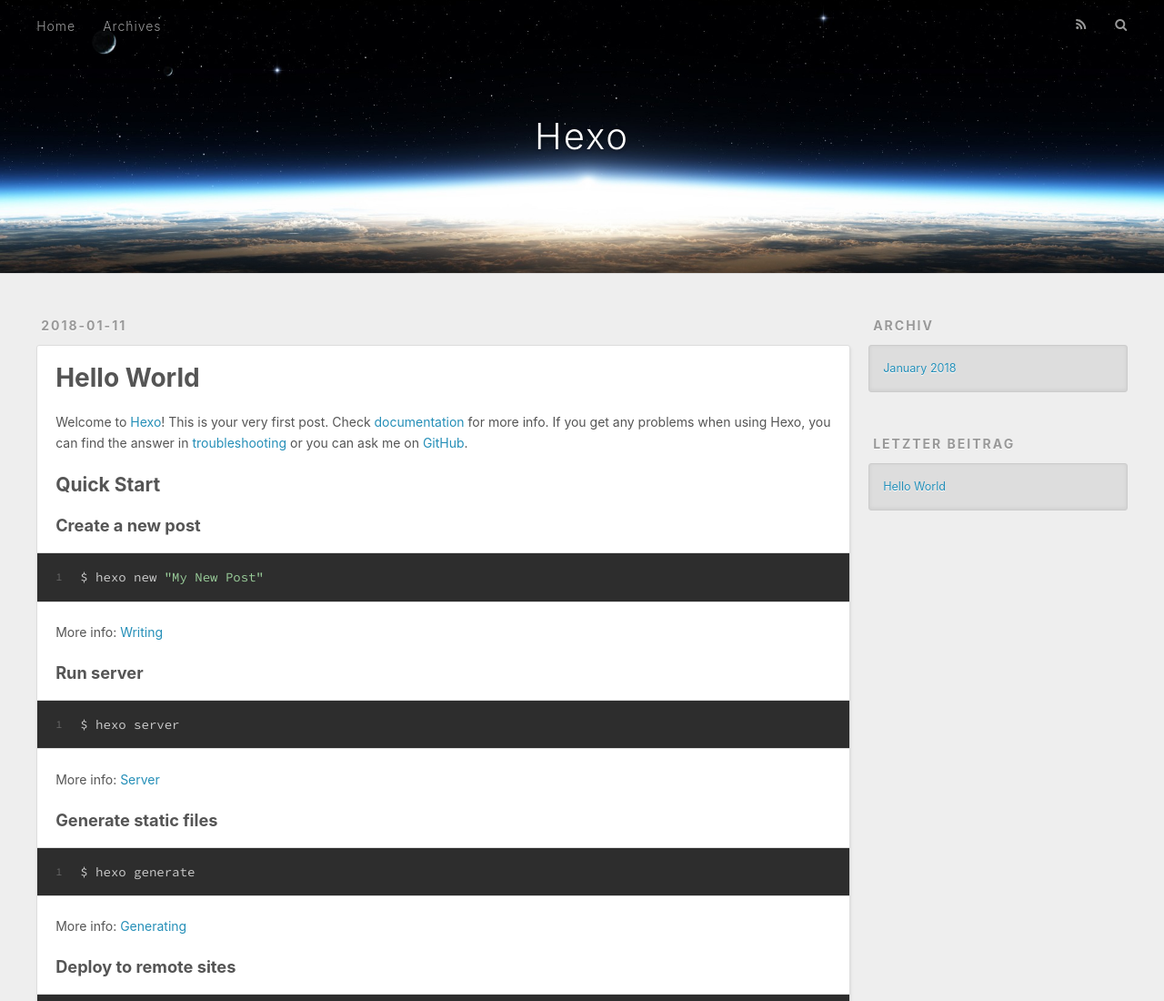
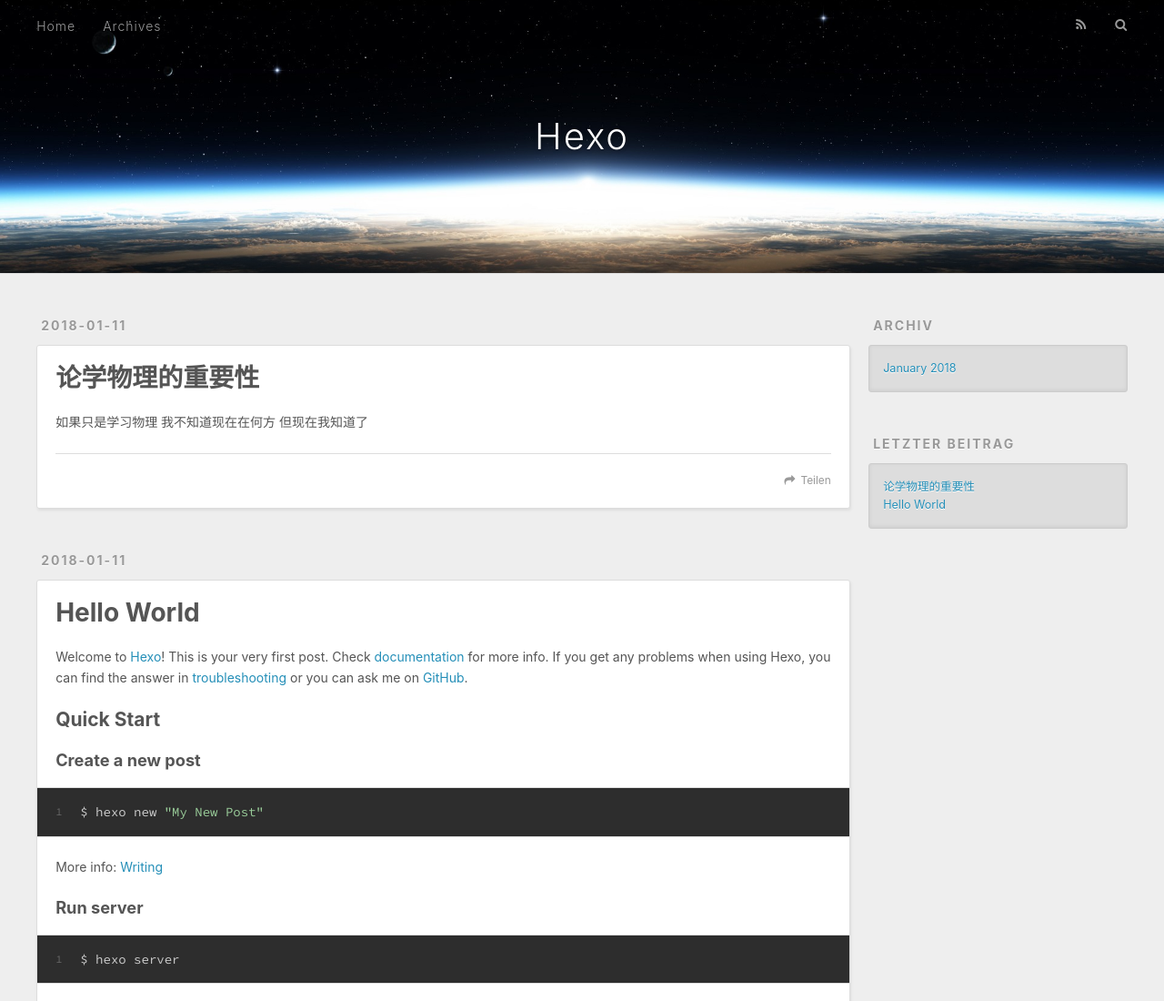
Before and after one commit to pushuhengyang/pushuhengyang.github.i, a plain HTML site: page index.html in a window 1280 px wide. Shown: the top 1100 px of the page at 91% size. Drawn offline with nearby package versions, Linux system fonts and the light colour scheme.

Commit message:
Site updated: 2018-01-12 11:02:09

```diff
--- a/index.html
+++ b/index.html
@@ -61,6 +61,43 @@
       <div class="outer">
         <section id="main">
 
+    <article id="post-论学物理的重要性" class="article article-type-post" itemscope itemprop="blogPost">
+  <div class="article-meta">
+    <a href="/2018/01/11/论学物理的重要性/" class="article-date">
+  <time datetime="2018-01-11T12:36:37.000Z" itemprop="datePublished">2018-01-11</time>
+</a>
+
+  </div>
+  <div class="article-inner">
+
+
+      <header class="article-header">
+
+
+    <h1 itemprop="name">
+      <a class="article-title" href="/2018/01/11/论学物理的重要性/">论学物理的重要性</a>
+    </h1>
+
+
+      </header>
+
+    <div class="article-entry" itemprop="articleBody">
+
+        <p>如果只是学习物理  我不知道现在在何方  但现在我知道了</p>
+
+
+    </div>
+    <footer class="article-footer">
+      <a data-url="http://yoursite.com/2018/01/11/论学物理的重要性/" data-id="cjcbc78dk0001hsu0oee0mpbu" class="article-share-link">Teilen</a>
+
+
+    </footer>
+  </div>
+
+</article>
+
+
+
     <article id="post-hello-world" class="article article-type-post" itemscope itemprop="blogPost">
   <div class="article-meta">
     <a href="/2018/01/11/hello-world/" class="article-date">
@@ -96,7 +133,7 @@
 
     </div>
     <footer class="article-footer">
-      <a data-url="http://yoursite.com/2018/01/11/hello-world/" data-id="cjcbc4lul0000gvu0yguqa1h5" class="article-share-link">Teilen</a>
+      <a data-url="http://yoursite.com/2018/01/11/hello-world/" data-id="cjcbc78dg0000hsu0uscrocj7" class="article-share-link">Teilen</a>
 
 
     </footer>
@@ -135,6 +172,10 @@
     <h3 class="widget-title">letzter Beitrag</h3>
     <div class="widget">
       <ul>
+
+          <li>
+            <a href="/2018/01/11/论学物理的重要性/">论学物理的重要性</a>
+          </li>
 
           <li>
             <a href="/2018/01/11/hello-world/">Hello World</a>
```
Also changed, not shown: 2018/01/11/hello-world/index.html (+19 -1 lines), 2018/01/11/论学物理的重要性/index.html (+7 -3 lines), archives/2018/01/index.html (+23 -0 lines), archives/2018/index.html (+23 -0 lines), archives/index.html (+23 -0 lines).
